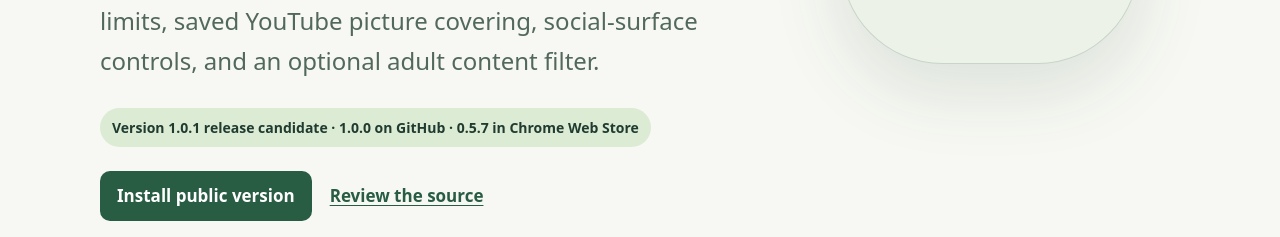
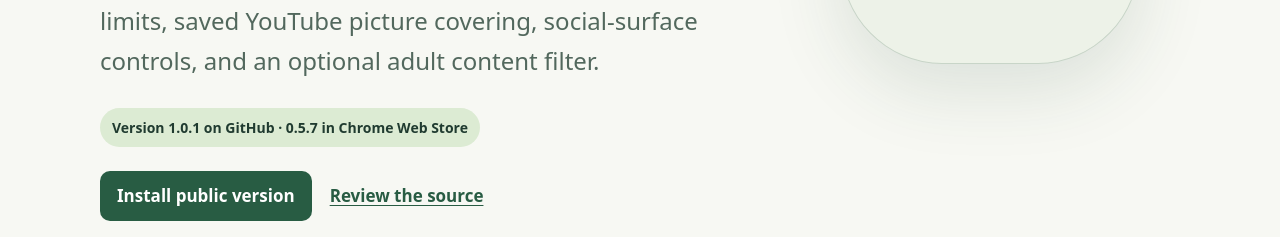
Before and after one commit to constantinknab/quiet-browse, a browser extension: page website/index.html in a window 1280 px wide. Shown: the part 563-800 px from the top of the page. Drawn offline with Linux system fonts and the light colour scheme.

Commit message:
Update website for Quiet Browse 1.0.1

```diff
--- a/website/index.html
+++ b/website/index.html
@@ -38,9 +38,7 @@
             grayscale, motion limits, saved YouTube picture covering, social-surface controls, and
             an optional adult content filter.
           </p>
-          <span class="status"
-            >Version 1.0.1 release candidate · 1.0.0 on GitHub · 0.5.7 in Chrome Web Store</span
-          >
+          <span class="status">Version 1.0.1 on GitHub · 0.5.7 in Chrome Web Store</span>
           <div class="actions">
             <a
               class="button"
```
Also changed, not shown: website/privacy.html (+1 -2 lines).
